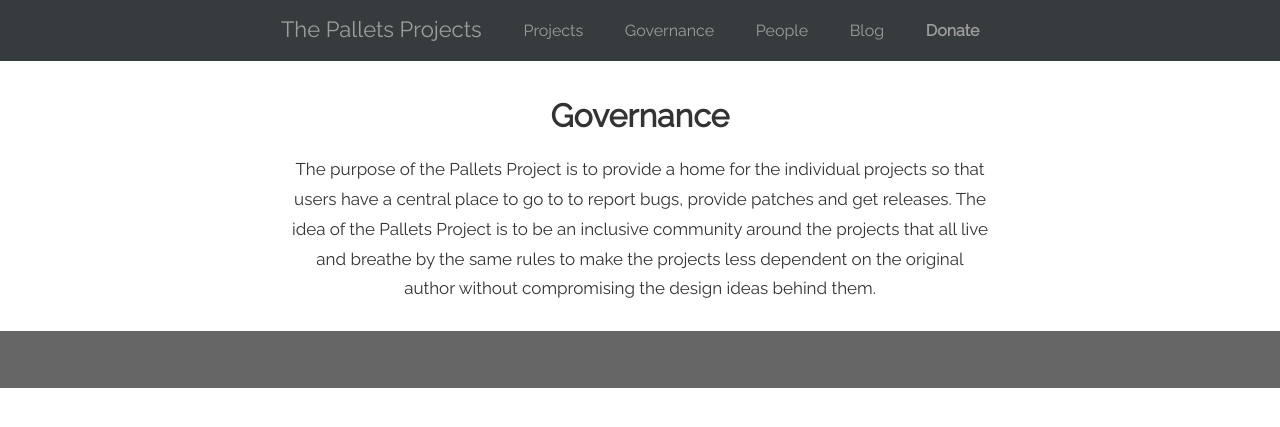
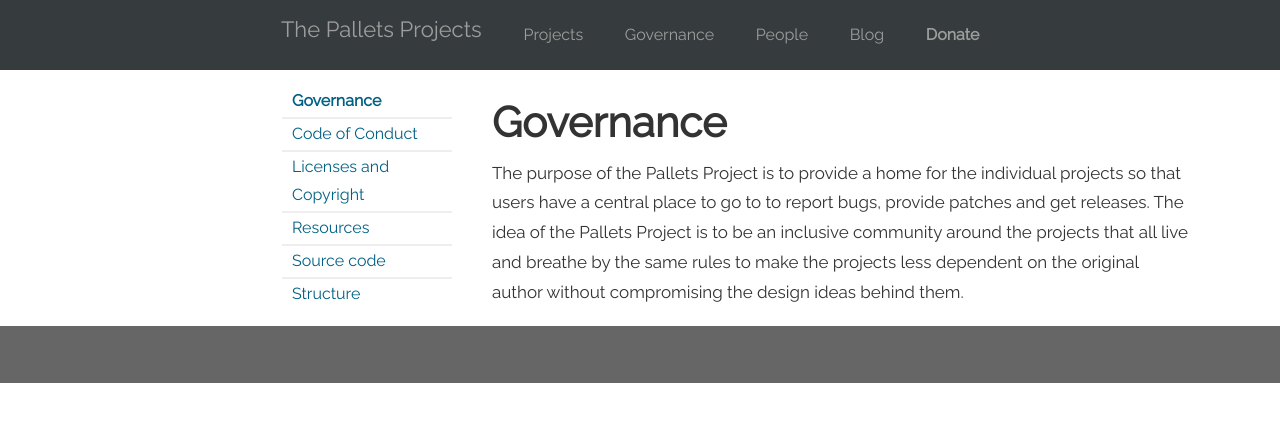
Before and after one commit to RealdoBeja98/website, a Flask app: page /governance in a window 1280 px wide. Shown: the top 427 px of the page. Run offline with Flask 2, Linux system fonts and the light colour scheme.

Commit message:
Governance

```diff
--- a/static/style.css
+++ b/static/style.css
@@ -214,29 +214,51 @@
 /*<----------Governance----------->*/
 #governance_info{
   display: flex;
-  margin: 15px;
+  justify-content: center;
+  flex-wrap: wrap;
+  margin: auto;
+  margin-left: 150px;
 
-  align-items: center;
-  align-content: center;
-  text-align: center;
 }
+
 #row_info{
   display: flex;
+  flex-wrap: wrap;
   flex-direction: row;
-  flex-wrap: wrap;
-  width: 100%;
 
 }
-#column_info{
+#column_info_1{
   display: flex;
+  flex-wrap: wrap;
   flex-direction: column;
-  flex-basis: 100%;
 
 }
+
+ul li a{
+  text-decoration: none;
+  color: #006084;
+  line-height: 1.75;
+  display: block;
+  padding: 1.5px 10px;
+}
+ul li{
+  list-style: none;
+  line-height: 1.3;
+}
+.hr_for_table{
+  border: 1px solid #eeeeee;
+  width: 170px;
+}
+#header{
+  margin-left: 40px;
+}
+#governance_info h1{
+  font-size: 42px;
+  margin-bottom: 12px;
+}
 #governance_info p{
+  line-height: 1.75;
   margin: 0 0 12px;
-  line-height: 1.75;
-  font-family: "Raleway", "Aria", sans-serif;
+  color: #333333;
   font-size: 17px;
-  color: #333333;
 }
--- a/templates/governance.html
+++ b/templates/governance.html
@@ -2,7 +2,37 @@
 {% block content %}
 <div id="governance_info">
     <div id="row_info">
-        <div id="column_info">
+        <div class="column_info_1">
+            <div class="table">
+                <ul>
+                    <li>
+                        <a href="{{ url_for('governance') }}"><strong>Governance</strong></a>
+                    </li>
+                    <div class="hr_for_table"></div>
+                    <li>
+                        <a  href="#">Code of Conduct</a>
+                    </li>
+                    <div class="hr_for_table"></div>
+                    <li>
+                        <a href="#">Licenses and<br>Copyright</a>
+                    </li>
+                    <div class="hr_for_table"></div>
+                    <li>
+                        <a href="#">Resources</a>
+                    </li>
+                    <div class="hr_for_table"></div>
+                    <li>
+                        <a href="#">Source code</a>
+                    </li>
+                    <div class="hr_for_table"></div>
+                    <li>
+                        <a href="#">Structure</a>
+                    </li>
+                </ul>
+            </div>
+        </div>
+        <div class="column_info">
+            <div id="header">
                 <h1>Governance</h1>
                 <p>
                     The purpose of the Pallets Project is to provide a home for the individual projects so that</br>
@@ -14,6 +44,7 @@
             </div>
         </div>
     </div>
+</div>
 
 
 
```
Lines whose indentation alone changed are shown as unchanged.
